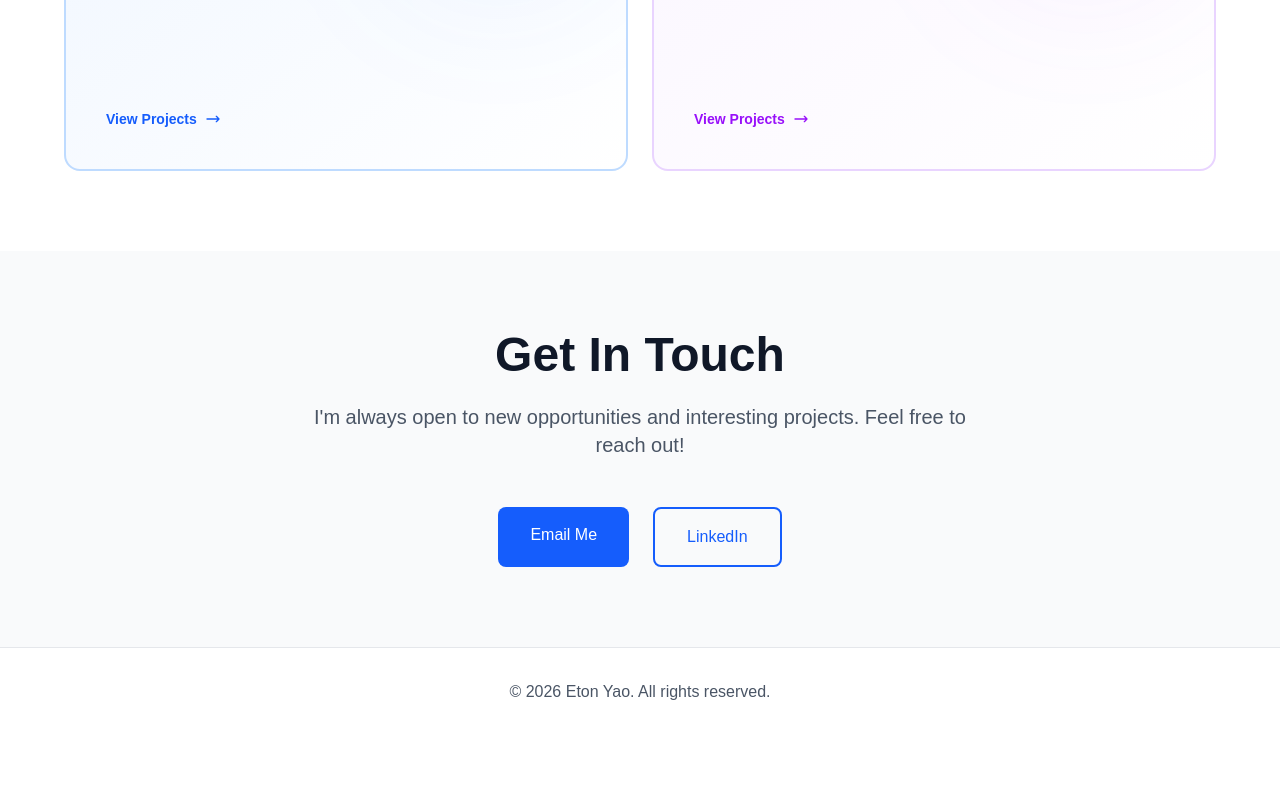
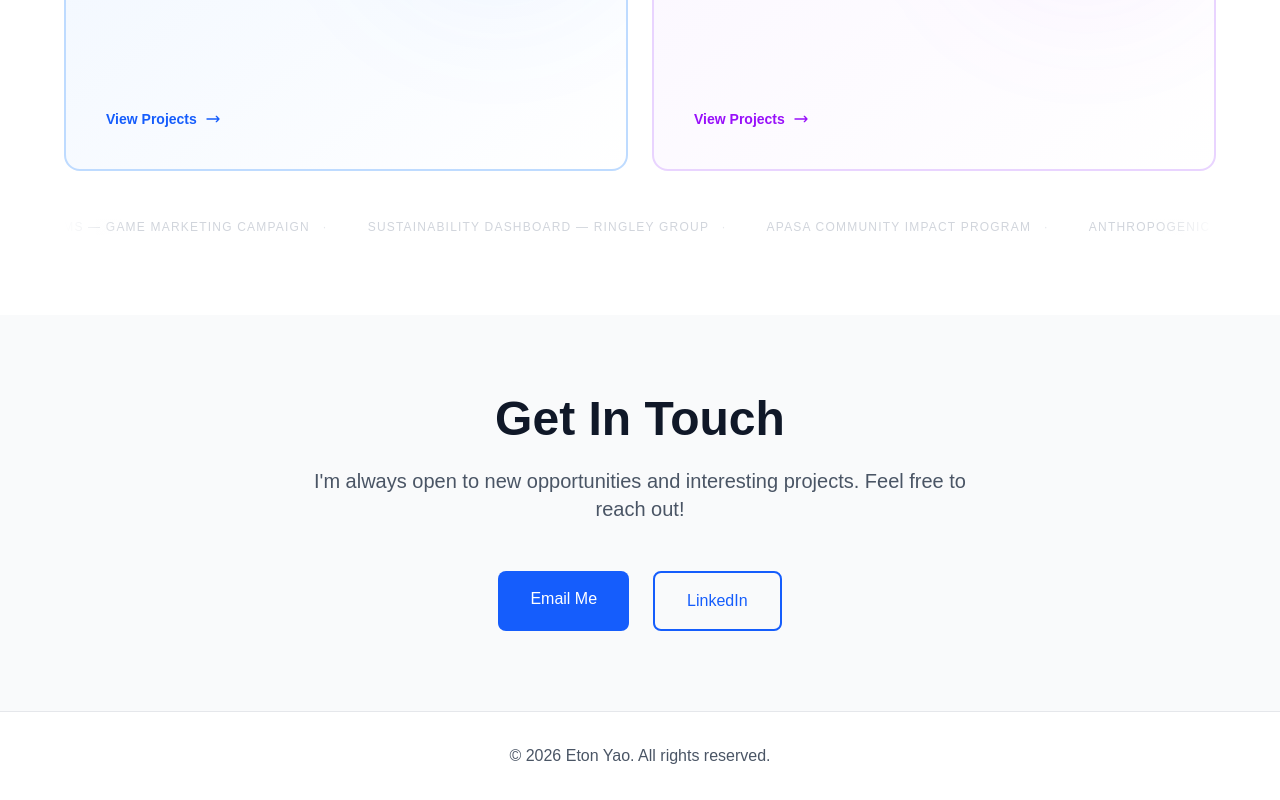
Before and after one commit to etonyao/etonyao.com, a Next.js app: page / in a window 1280 px wide. Shown: the part 1915-2715 px from the top of the page. Before the commit the page ends 2651 px from the top, so only its background shows below. Built offline with nearby package versions, Linux system fonts and the light colour scheme.

Commit message:
Add subtle scrolling project ticker below project panels
Co-Authored-By: Claude Sonnet 4.6 <noreply@anthropic.com>

```diff
--- a/app/page.tsx
+++ b/app/page.tsx
@@ -366,6 +366,32 @@ export default function Home() {
                 </div>
               </a>
             </div>
+
+            {/* Subtle scrolling project ticker */}
+            <div className="mt-12 overflow-hidden relative">
+              <div className="absolute left-0 top-0 h-full w-16 bg-gradient-to-r from-white to-transparent z-10 pointer-events-none" />
+              <div className="absolute right-0 top-0 h-full w-16 bg-gradient-to-l from-white to-transparent z-10 pointer-events-none" />
+              <div className="flex gap-8 animate-ticker whitespace-nowrap">
+                {[
+                  'Potion Problems — Game Marketing Campaign',
+                  'Sustainability Dashboard — Ringley Group',
+                  'APASA Community Impact Program',
+                  'Anthropogenic Climate Change Analysis',
+                  'Pokemon Stats ML Predictor',
+                  'Alongside AI — Peer Chat Feature PRD',
+                  'Potion Problems — Game Marketing Campaign',
+                  'Sustainability Dashboard — Ringley Group',
+                  'APASA Community Impact Program',
+                  'Anthropogenic Climate Change Analysis',
+                  'Pokemon Stats ML Predictor',
+                  'Alongside AI — Peer Chat Feature PRD',
+                ].map((project, i) => (
+                  <span key={i} className="text-xs text-gray-300 font-medium tracking-widest uppercase shrink-0">
+                    {project} <span className="text-gray-200 mx-2">·</span>
+                  </span>
+                ))}
+              </div>
+            </div>
           </div>
         </section>
 
@@ -447,6 +473,15 @@ export default function Home() {
         .animate-spin-reverse {
           animation: spin-reverse 6s linear infinite;
         }
+
+        @keyframes ticker {
+          from { transform: translateX(0); }
+          to { transform: translateX(-50%); }
+        }
+
+        .animate-ticker {
+          animation: ticker 30s linear infinite;
+        }
       `}</style>
     </div>
   );
```
